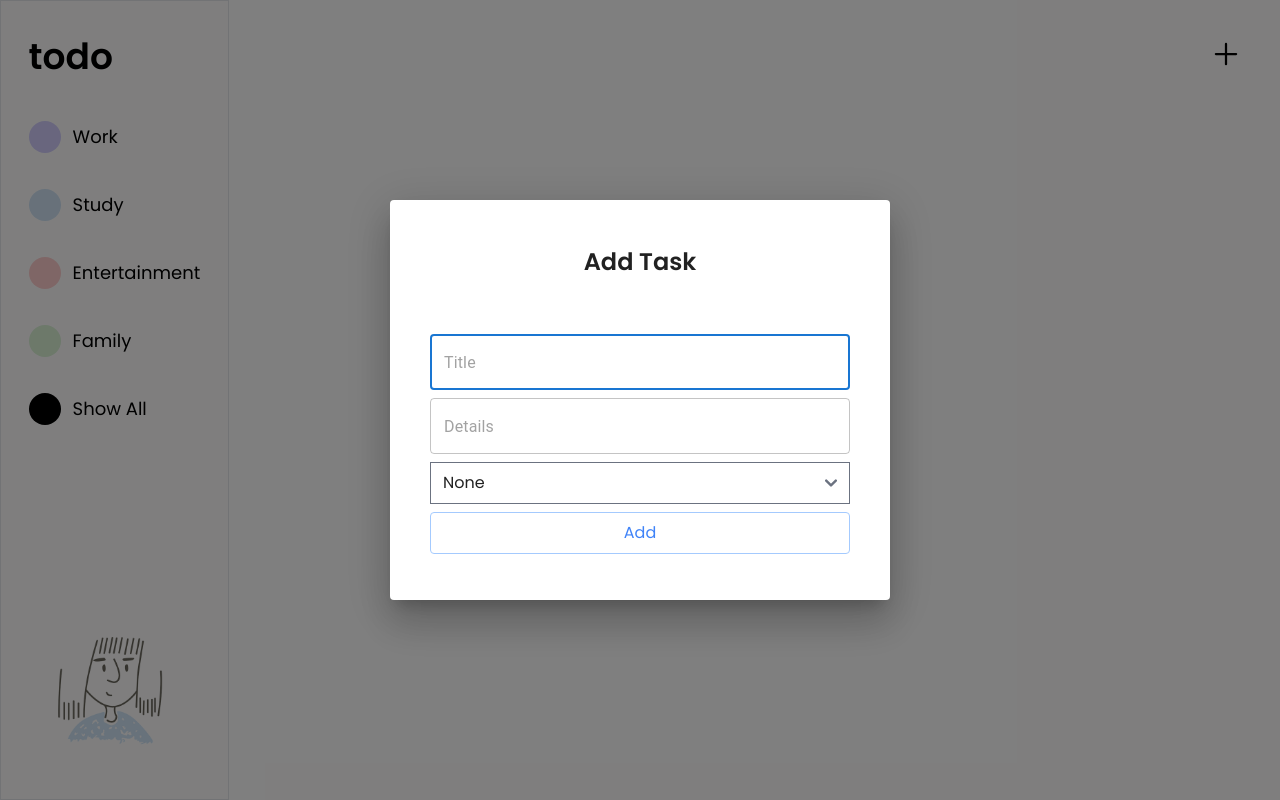
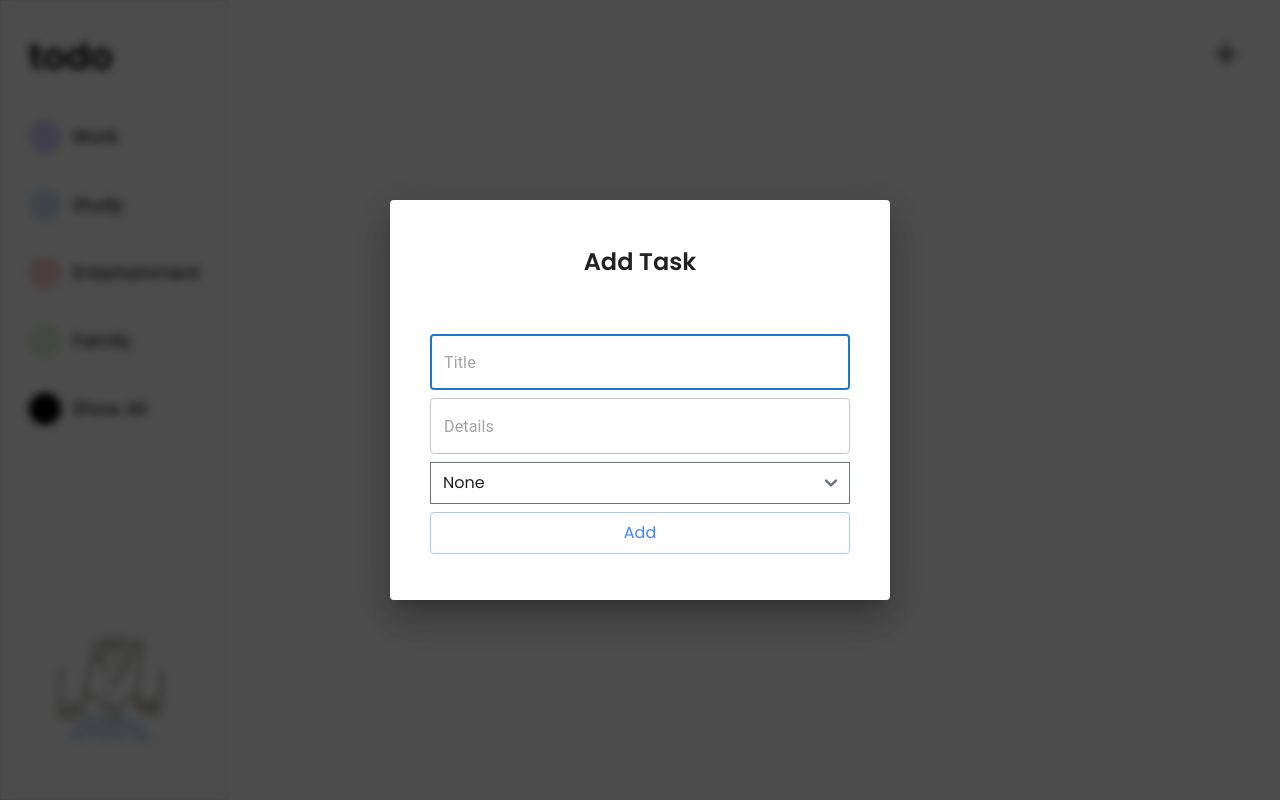
Before and after one commit to Omar10001/todo-app, a React (Vite) app in the folder my-project/: page / in a window 1280 px wide. Both pictures are taken after a click on the button 1226 px from the left and 58 px from the top of the page. Built offline with nearby package versions, Linux system fonts and the light colour scheme.

Commit message:
fix animation and onclick delete pos

```diff
--- a/my-project/src/App.jsx
+++ b/my-project/src/App.jsx
@@ -10,8 +10,7 @@ import useLocalStorage from "./hooks/useLocalStorage";
 import Dialog from "@mui/material/Dialog";
 
 function App() {
-
-  const [tasks, setTasks] = useLocalStorage('react-todo.tasks', []);
+  const [tasks, setTasks] = useLocalStorage("react-todo.tasks", []);
   const [open, setOpen] = useState(false);
 
   const addTask = (tasky) => {
@@ -93,7 +92,11 @@ function App() {
             <ion-icon name="add"></ion-icon>
           </button>
         </div>
-        <Dialog open={open} onClose={handleClose}>
+        <Dialog
+          open={open}
+          onClose={handleClose}
+          className="bg-transparent/40 backdrop-blur-sm transition-all duration-150"
+        >
           <CustomForm
             category={category}
             addTask={addTask}
--- a/my-project/src/components/notes.jsx
+++ b/my-project/src/components/notes.jsx
@@ -14,7 +14,7 @@ function Notes({ task, deleteTask, toggleTask }) {
     <div>
       <div className="hidden animate__animated animate__bounceOut "></div>
       <div
-        className={`bg-[#fff8df] flex flex-col h-fit w-fit px-4 py-2 rounded animate__animated animate__jackInTheBox `}
+        className={`bg-[#fff8df] flex flex-col h-fit w-fit px-4 py-2 rounded animate__animated animate__fadeInDown animate__faster`}
       >
         <div className="bg-[#fff8df] flex h-fit w-full gap-4 justify-between items-center">
           <span
@@ -25,8 +25,8 @@ function Notes({ task, deleteTask, toggleTask }) {
             {task.name}
           </span>
           <Dropdown placement="left" inline={true}>
-            <DropdownItem>
-              <span onClick={() => deleteTask(task.id)}>Delete</span>
+            <DropdownItem onClick={() => deleteTask(task.id)}>
+              <span>Delete</span>
             </DropdownItem>
             <DropdownItem>
               Edit Soon
```
